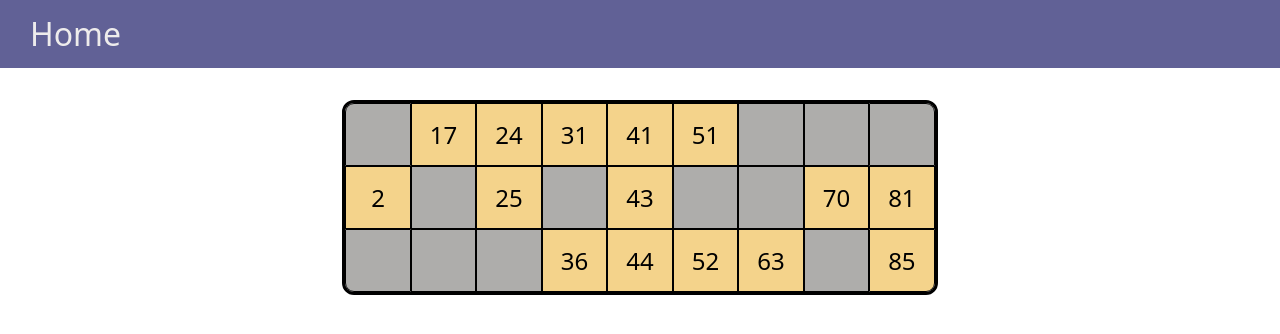
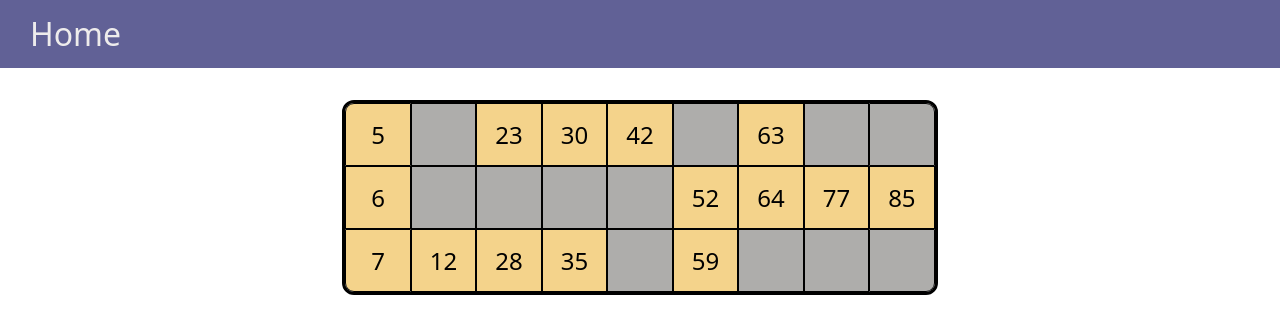
Before and after one commit to arnomatt/tombola, a React (Vite) app: page /cartelle in a window 1280 px wide. Shown: the top 334 px of the page. Built offline with nearby package versions, Linux system fonts and the light colour scheme; a web font is replaced by a local one.

Commit message:
integrate random card generator with component

```diff
--- a/src/components/cartelle/Cartella.css
+++ b/src/components/cartelle/Cartella.css
@@ -1,6 +1,6 @@
 .cartella {
     display: grid;
-    grid-auto-flow: column;
+    grid-auto-flow: row;
     grid-template-columns: repeat(9, 1fr);
     grid-template-rows: repeat(3, 1fr);
     border-radius: 12px;
@@ -21,11 +21,11 @@
     border-radius: 9px 0px 0px 0px;
 }
 
-.cartella .casella:nth-child(3) {
+.cartella .casella:nth-child(19) {
     border-radius: 0px 0px 0px 9px;
 }
 
-.cartella .casella:nth-child(25) {
+.cartella .casella:nth-child(9) {
     border-radius: 0px 9px 0px 0px;
 }
 
--- a/src/components/cartelle/Cartella.tsx
+++ b/src/components/cartelle/Cartella.tsx
@@ -2,7 +2,7 @@ import { useState } from 'react';
 import './Cartella.css';
 
 interface CartellaProps {
-    numbers: number[]; // use 0 to represent an empty cell
+    numbers: number[][]; // 3 rows x 9 columns, 0 means empty cell
 }
 
 /**
@@ -36,18 +36,18 @@ const useCartella = (numbers: number[]): [Map<string, boolean>, (number: number)
 
 export const Cartella = (props: CartellaProps) => {
     const { numbers } = props;
-    const [cartella, handleNumberClick] = useCartella(numbers);
+    const [cartella, handleNumberClick] = useCartella([...numbers[0], ...numbers[1], ...numbers[2]]);
 
     return (
         <div className="cartella">
-            {numbers.map((number, idx) =>
+            {numbers.map((row, idr) => row.map((number, idx) =>
                 number ?
                     <button className={cartella.get(number.toString()) ? "casella selezionata" : "casella"}
-                        key={idx}
+                        key={`${idr}` + `${idx}`}
                         onClick={() => handleNumberClick(number)}>
                         {number}
                     </button> :
-                    <div className="casella vuota" key={idx}></div>)}
+                    <div className="casella vuota" key={idx}></div>))}
         </div>
     )
 }
--- a/src/components/utils/generateCard.ts
+++ b/src/components/utils/generateCard.ts
@@ -6,6 +6,7 @@
 
 export type Card = number[][]; // 3 rows x 9 columns, 0 means empty cell
 
+// AI Generated function for testing
 export function generateCard(): Card {
   // Define column ranges
   const columns = [
--- a/src/pages/Cartelle.tsx
+++ b/src/pages/Cartelle.tsx
@@ -2,15 +2,10 @@ import { Cartella } from "../components/cartelle/Cartella"
 import { generateCard } from "../components/utils/generateCard";
 import './Cartelle.css';
 
-const cartella1 = [
-    0, 2, 0, 17, 0, 0, 24, 25, 0, 31, 0, 36, 41, 43, 44, 51, 0, 52, 0, 0, 63, 0, 70, 0, 0, 81, 85];
-
-console.log("Cartella: ", generateCard());
-
 export const Cartelle = () => {
     return (
         <div className='cartelle'>
-            <Cartella numbers={cartella1}></Cartella>
+            <Cartella numbers={generateCard()}></Cartella>
         </div>
     )
 }
```
